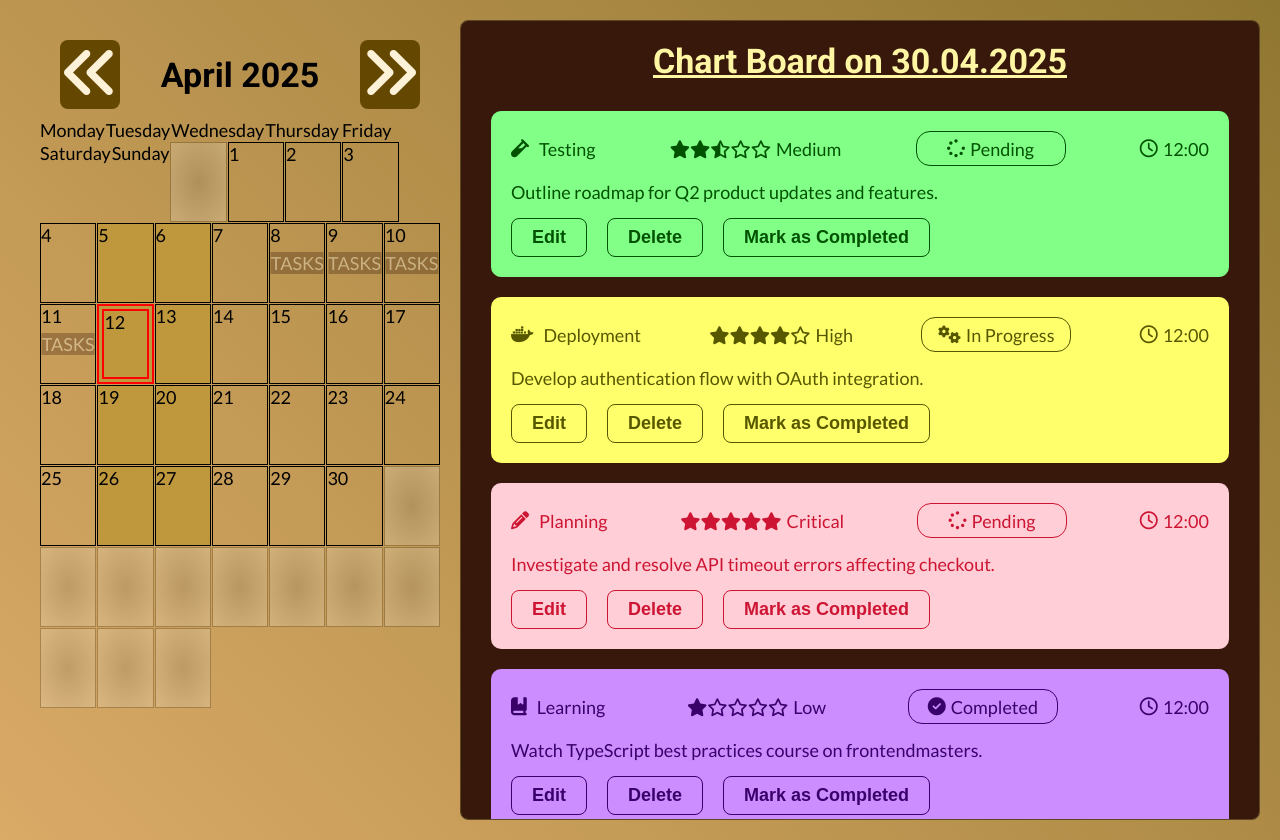
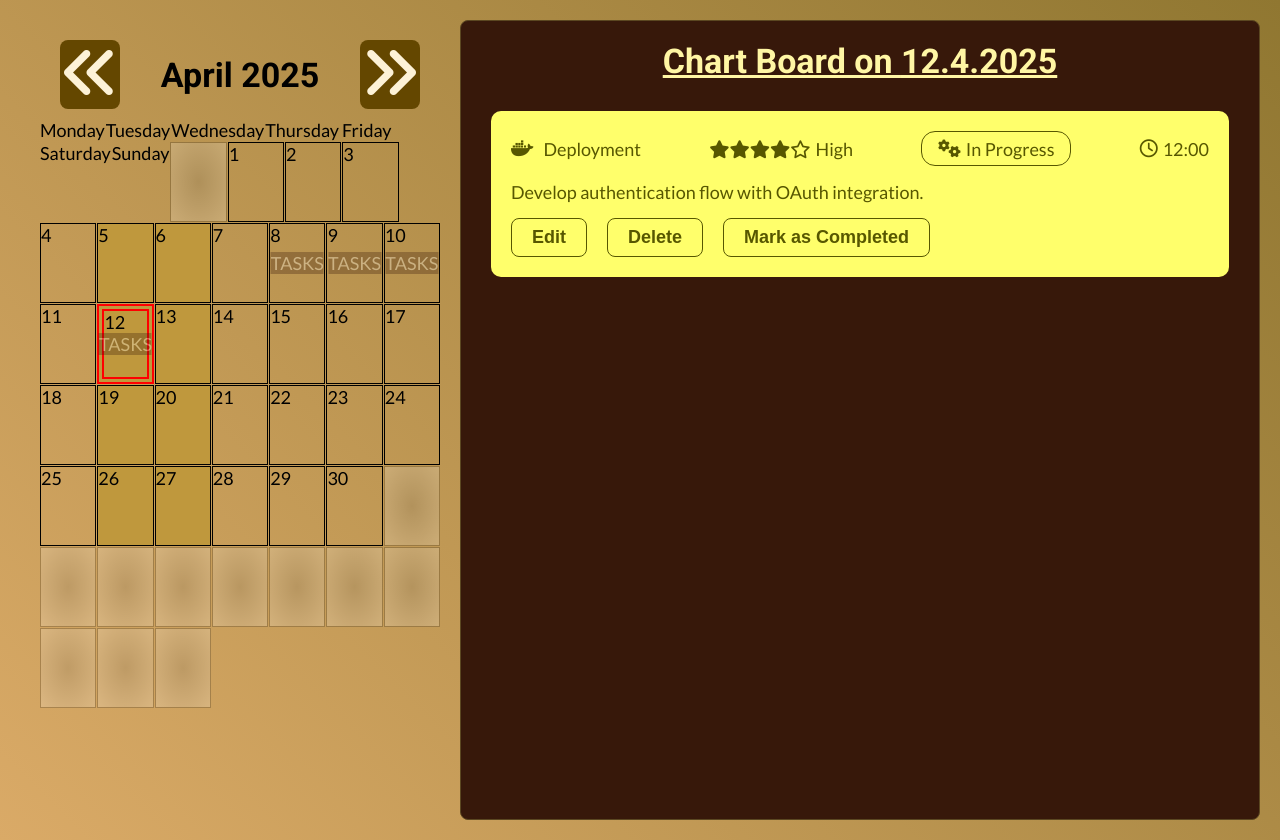
Before and after one commit to YordanovDY/task-schedule, a React (Vite) app: page / in a window 1280 px wide. Built offline with nearby package versions, Linux system fonts and the light colour scheme; a web font is replaced by a local one.

Commit message:
Show tasks for the day when selecting a date

```diff
--- a/src/components/Calendar/Calendar.tsx
+++ b/src/components/Calendar/Calendar.tsx
@@ -3,11 +3,12 @@ import { Month } from '../../types/Month';
 import NextMonth from './buttons/NextMonth';
 import PreviousMonth from './buttons/PreviousMonth';
 import style from './Calendar.module.css';
-import { formatMonth, getDates, isSameDate } from './CalendarUtils';
+import { formatMonth, getDates } from './CalendarUtils';
+import { isSameDate } from '../../utils/dateUtil';
 import DateItem from './date-item/DateItem';
 
 export default function Calendar() {
-    const { month, year, tasks } = useScheduleContext();
+    const { month, year, tasks, showDateTasks } = useScheduleContext();
     const dates = getDates(month, year);
     const monthLabel = formatMonth(month, year);
 
@@ -59,12 +60,17 @@ export default function Calendar() {
                             dates.map((date, index) => {
                                 const isToday = checkIsToday(date);
                                 const hasTasks = checkForTasks(date, month, year);
+                                const dateSelectHandler = date
+                                    ? showDateTasks.bind(null, date, month, year)
+                                    : () => { }
+
                                 return <DateItem
                                     key={index}
                                     position={index + 1}
                                     date={date}
                                     isToday={isToday}
                                     hasTasks={hasTasks}
+                                    handler={dateSelectHandler}
                                 />
                             })
                         }
--- a/src/components/Calendar/CalendarUtils.ts
+++ b/src/components/Calendar/CalendarUtils.ts
@@ -70,9 +70,3 @@ export const formatMonth: FormatMonthFn = (month, year) => {
 
     return `${monthName} ${year}`;
 }
-
-export function isSameDate(date1: Date, date2: Date): boolean {
-    return date1.getFullYear() === date2.getFullYear() &&
-        date1.getMonth() === date2.getMonth() &&
-        date1.getDate() === date2.getDate();
-}
--- a/src/components/calendar/date-item/DateItem.tsx
+++ b/src/components/calendar/date-item/DateItem.tsx
@@ -5,13 +5,14 @@ interface DateItemProps {
     position: number;
     isToday: boolean;
     hasTasks: boolean;
+    handler: () => void
 }
 
-export default function DateItem({ date, position, isToday, hasTasks }: DateItemProps) {
+export default function DateItem({ date, position, isToday, hasTasks, handler }: DateItemProps) {
     const classNames = getClassName(date, position, isToday, hasTasks);
 
     return (
-        <li className={classNames.join(' ')}>{date}</li>
+        <li onClick={handler} className={classNames.join(' ')}>{date}</li>
     );
 }
 
--- a/src/components/chart-board/ChartBoard.tsx
+++ b/src/components/chart-board/ChartBoard.tsx
@@ -2,16 +2,15 @@ import { useScheduleContext } from '../../contexts/ScheduleContext';
 import style from './ChartBoard.module.css';
 import TaskRow from './task-row/TaskRow';
 
-
 export default function ChartBoard() {
-  const { tasks } = useScheduleContext();
+  const { selectedDate } = useScheduleContext();
 
   return (
     <section className={style['chart-board']}>
-      <h2 className={style['header']}>Chart Board on 30.04.2025</h2>
+      <h2 className={style['header']}>Chart Board on {`${selectedDate.date}.${selectedDate.month}.${selectedDate.year}`}</h2>
       <div className="padding-10">
         <ul className="ls-none d-flex f-direction-column gap-20">
-            {tasks.map(task => <TaskRow key={task.id} task={task} />)}
+          {selectedDate.tasks.map(task => <TaskRow key={task.id} task={task} />)}
         </ul>
       </div>
     </section>
--- a/src/components/providers/schedule-provider/ScheduleProvider.tsx
+++ b/src/components/providers/schedule-provider/ScheduleProvider.tsx
@@ -1,51 +1,15 @@
 import { useReducer } from "react";
 import { ScheduleContext } from "../../../contexts/ScheduleContext";
 import { Month } from "../../../types/Month";
-import { DateAction, DateState, ScheduleProviderProps } from "./ScheduleProviderTypes";
+import { DateAction, DateState, ScheduleProviderProps, SelectedDateAction, SelectedDateState } from "./ScheduleProviderTypes";
 import { Task } from "../../../types/Task";
-
-export default function ScheduleProvider({ children }: ScheduleProviderProps) {
-    const now = new Date();
-
-    const dateReducer = (state: DateState, action: DateAction): DateState => {
-        switch (action.type) {
-            case 'PREVIOUS_MONTH':
-                if (state.month === 1) {
-                    return { month: 12, year: state.year - 1 }
-                }
-
-                return { month: state.month - 1 as Month, year: state.year }
-
-            case 'NEXT_MONTH':
-                if (state.month === 12) {
-                    return { month: 1, year: state.year + 1 }
-                }
-
-                return { month: state.month + 1 as Month, year: state.year };
-
-
-            default:
-                return state;
-        }
-    }
-
-    const [date, dispatch] = useReducer(dateReducer, { month: now.getMonth() + 1 as Month, year: now.getFullYear() });
-
-    const previousMonth = (): void => {
-        dispatch({ type: 'PREVIOUS_MONTH' });
-    }
-
-    const nextMonth = (): void => {
-        dispatch({ type: 'NEXT_MONTH' });
-    }
-
-    const { month, year } = date;
+import { isSameDate } from "../../../utils/dateUtil";
 
 // ! TESTING PURPOSES ONLY
 const tasks: Task[] = [
     {
         id: '3c67c01d-0b0f-4a8e-bf4a-fbd982c5419e',
-            date: new Date('2025-04-10'),
+        date: new Date('2025-04-10 10:00'),
         category: 'Testing',
         status: 'Pending',
         priority: 'Medium',
@@ -53,7 +17,7 @@ export default function ScheduleProvider({ children }: ScheduleProviderProps) {
     },
     {
         id: '9f3b8a4e-8a32-45a1-b8ae-6201cfc9c2ae',
-            date: new Date('2025-04-11'),
+        date: new Date('2025-04-12'),
         category: 'Deployment',
         status: 'In Progress',
         priority: 'High',
@@ -86,8 +50,86 @@ export default function ScheduleProvider({ children }: ScheduleProviderProps) {
 ];
 //! ----------------------
 
+export default function ScheduleProvider({ children }: ScheduleProviderProps) {
+    const now = new Date();
+
+    const dateReducer = (state: DateState, action: DateAction): DateState => {
+        switch (action.type) {
+            case 'PREVIOUS_MONTH':
+                if (state.month === 1) {
+                    return { month: 12, year: state.year - 1 }
+                }
+
+                return { month: state.month - 1 as Month, year: state.year }
+
+            case 'NEXT_MONTH':
+                if (state.month === 12) {
+                    return { month: 1, year: state.year + 1 }
+                }
+
+                return { month: state.month + 1 as Month, year: state.year };
+
+
+            default:
+                return state;
+        }
+    }
+
+    const [date, dispatchDate] = useReducer(dateReducer, { month: now.getMonth() + 1 as Month, year: now.getFullYear() });
+
+    const previousMonth = (): void => {
+        dispatchDate({ type: 'PREVIOUS_MONTH' });
+    }
+
+    const nextMonth = (): void => {
+        dispatchDate({ type: 'NEXT_MONTH' });
+    }
+
+    const getTasks = (date: number, month: Month, year: number): Task[] => {
+        const taskList = tasks.filter(task => isSameDate(task.date, new Date(`${year}-${month}-${date}`)));
+        return taskList;
+    }
+
+    const { month, year } = date;
+
+
+    const selectedDateReducer = (state: SelectedDateState, action: SelectedDateAction) => {
+        switch (action.type) {
+            case 'SELECT_DATE':
+                return {
+                    date: action.date,
+                    month: action.month,
+                    year: action.year,
+                    tasks: getTasks(action.date, action.month, action.year)
+                }
+
+            default:
+                return state;
+        }
+    }
+
+    const [selectedDate, dispatchSelectedDate] = useReducer(selectedDateReducer, {
+        month: now.getMonth() + 1 as Month,
+        year: now.getFullYear(),
+        date: now.getDate(),
+        tasks: getTasks(now.getDate(), now.getMonth() + 1 as Month, now.getFullYear())
+    });
+
+    const showDateTasks = (date: number, month: Month, year: number) => {
+        dispatchSelectedDate({ type: 'SELECT_DATE', date, month, year });
+    }
+
     return (
-        <ScheduleContext.Provider value={{ tasks, month, year, previousMonth, nextMonth }}>
+        <ScheduleContext.Provider
+            value={{
+                tasks,
+                month,
+                year,
+                selectedDate,
+                previousMonth,
+                nextMonth,
+                showDateTasks
+            }}>
             {children}
         </ScheduleContext.Provider>
     );
--- a/src/contexts/ScheduleContext.ts
+++ b/src/contexts/ScheduleContext.ts
@@ -1,13 +1,16 @@
 import { createContext, useContext } from "react";
 import { Month } from "../types/Month";
 import { Task } from "../types/Task";
+import { SelectedDateState } from "../components/providers/schedule-provider/ScheduleProviderTypes";
 
 interface ScheduleContextProps {
     tasks: Task[],
     month: Month,
+    selectedDate: SelectedDateState,
     year: number,
     previousMonth: () => void,
     nextMonth: () => void,
+    showDateTasks: (date: number, month: Month, year: number) => void,
 }
 
 export const ScheduleContext = createContext<ScheduleContextProps | null>(null);
--- /dev/null
+++ b/src/utils/dateUtil.ts
@@ -0,0 +1,5 @@
+export function isSameDate(date1: Date, date2: Date): boolean {
+    return date1.getFullYear() === date2.getFullYear() &&
+        date1.getMonth() === date2.getMonth() &&
+        date1.getDate() === date2.getDate();
+}
```
Also changed, not shown: src/components/providers/schedule-provider/ScheduleProviderTypes.ts (+11 -0 lines). Lines whose indentation alone changed are shown as unchanged.
